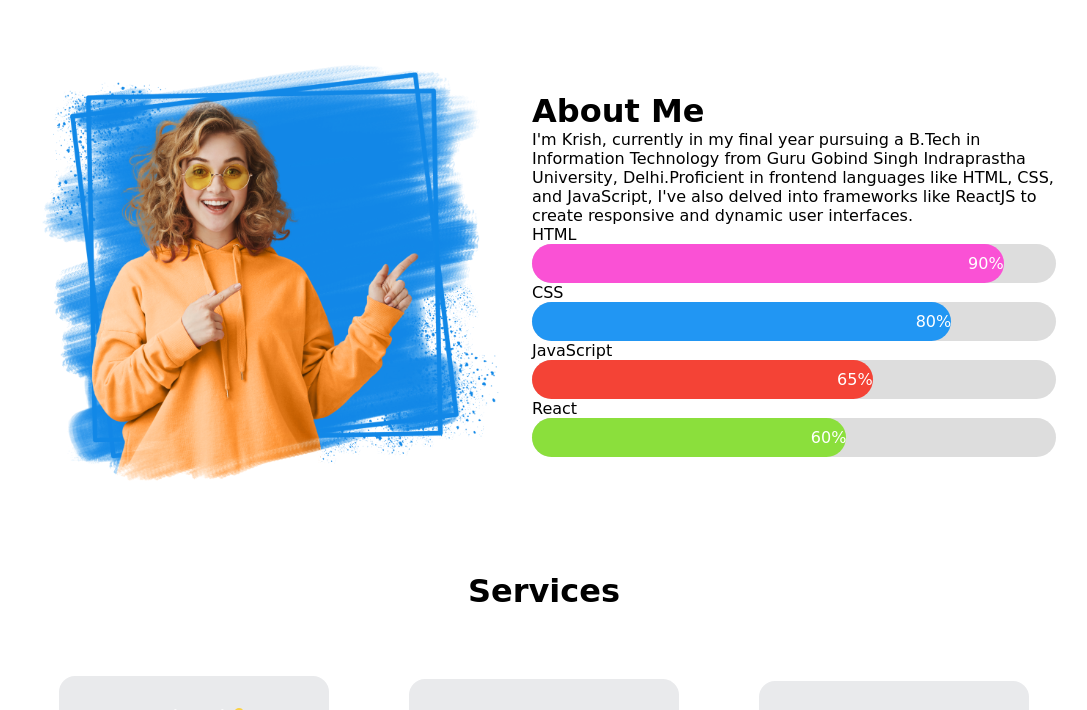
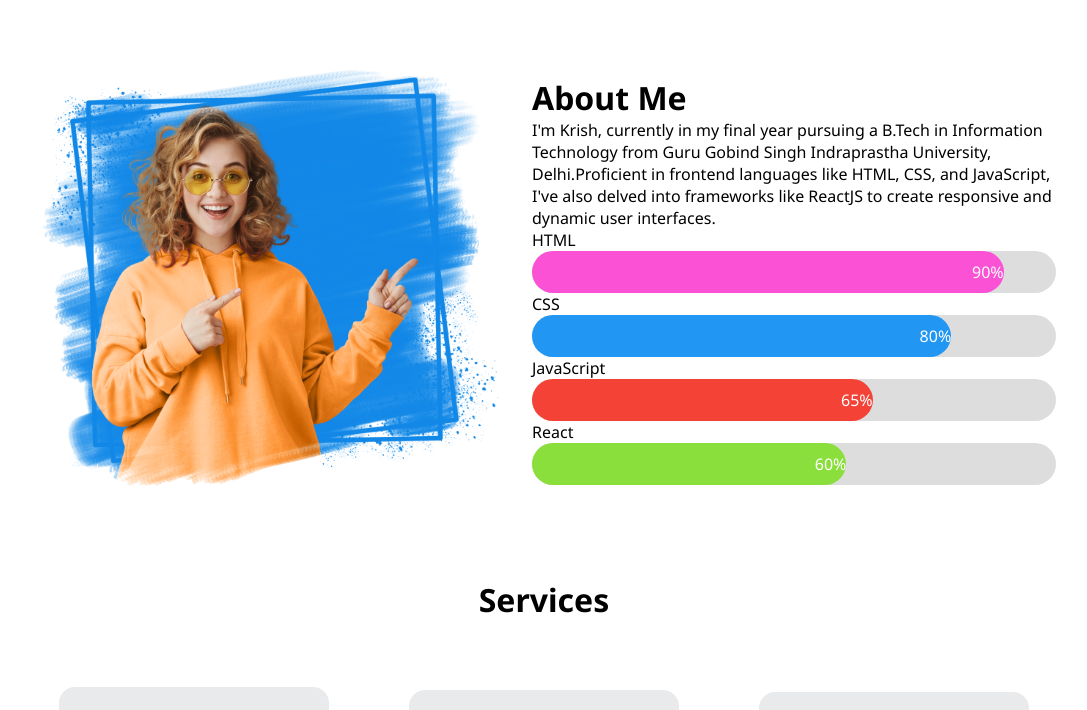
Before and after one commit to krish717/portfolio, a plain HTML site: page index.html in a window 1280 px wide. Shown: the part 650-1360 px from the top of the page, without its empty margins (96-1183 px from the left). Drawn offline with Linux system fonts and the light colour scheme.

Commit message:
first commit

```diff
--- a/index.html
+++ b/index.html
@@ -4,6 +4,9 @@
     <meta charset="UTF-8" />
     <meta name="viewport" content="width=device-width, initial-scale=1.0" />
     <title>KRISH | FRONTEND DEVELOPER</title>
+    <link rel="preconnect" href="https://fonts.googleapis.com">
+<link rel="preconnect" href="https://fonts.gstatic.com" crossorigin>
+<link href="https://fonts.googleapis.com/css2?family=Noto+Sans:ital,wght@0,100..900;1,100..900&display=swap" rel="stylesheet">
     <link rel="stylesheet" href="style.css" />
     <style>
       * {
--- a/style.css
+++ b/style.css
@@ -1,7 +1,7 @@
 *{
     margin: 0;
     padding: 0;
-    font-family: cursive;
+    font-family:  "Noto Sans", sans-serif;
     box-sizing: border-box;
     /* background-color: white; */
 
```
